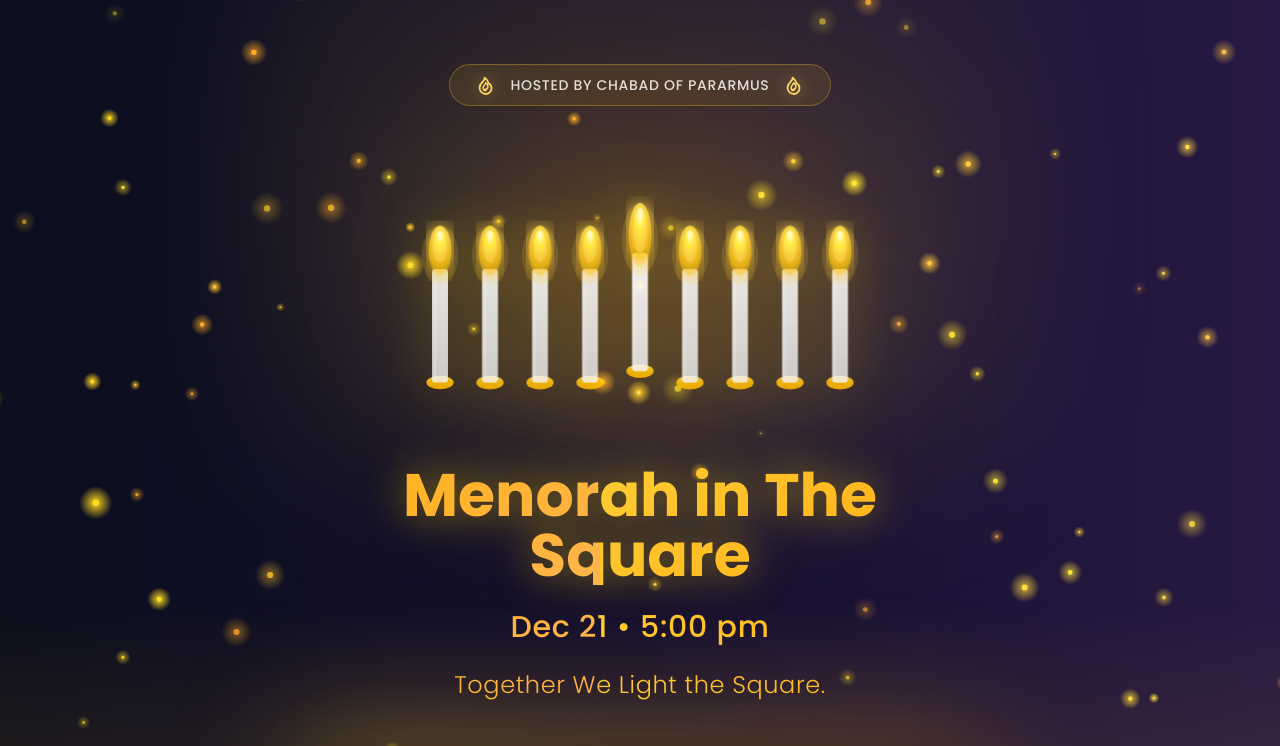
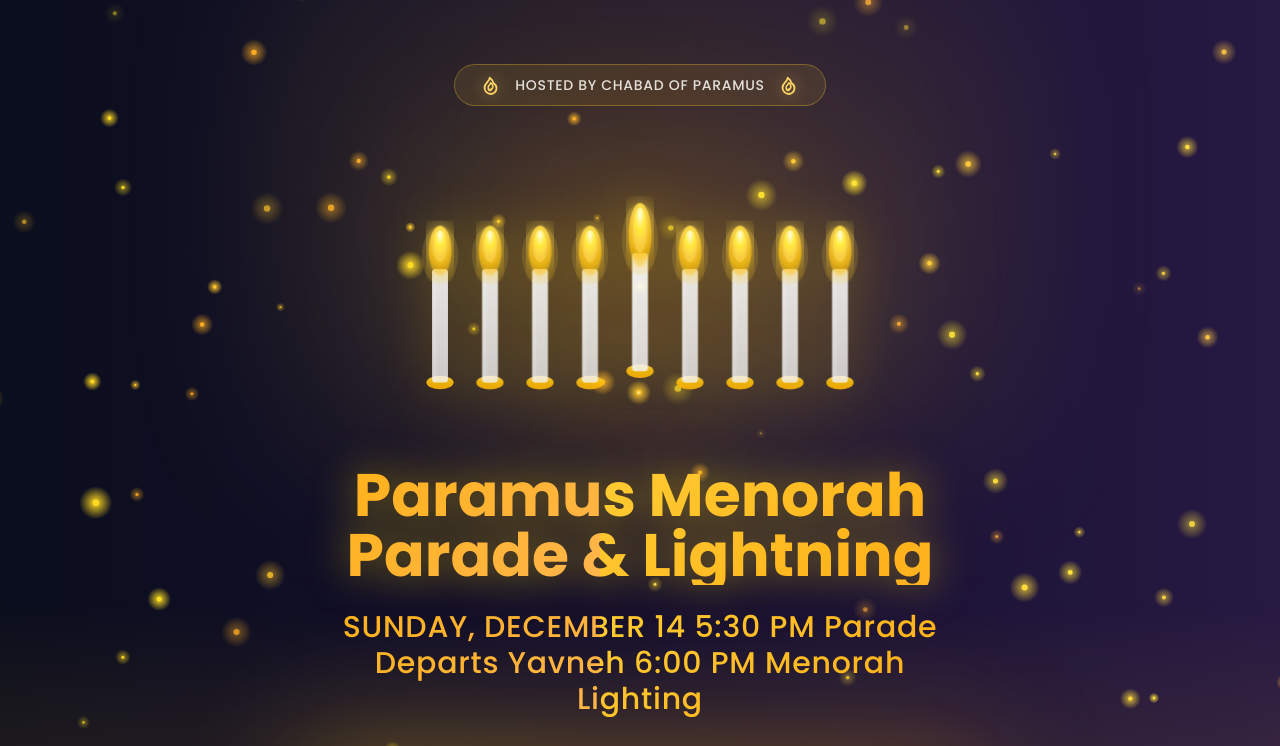
Before and after one commit to krishivgupta1429-cell/glow-light-give, a React (Vite) app: page / in a window 1280 px wide. Shown: the top 746 px of the page. Built offline with nearby package versions, Linux system fonts and the light colour scheme; the HTML template or start-up script is replaced by a standard one.

Commit message:
Visual edit in Lovable
Edited UI in Lovable

```diff
--- a/src/pages/Index.tsx
+++ b/src/pages/Index.tsx
@@ -94,7 +94,7 @@ const Index = () => {
         <div className="text-center mb-6 animate-fade-in">
           <div className="inline-flex items-center gap-3 px-6 py-2 rounded-full bg-gradient-to-r from-gold/10 via-amber/10 to-gold/10 border border-gold/30 backdrop-blur-sm">
             <GoldenFlameIcon className="w-5 h-5 md:w-6 md:h-6" />
-            <span className="text-sm font-medium text-foreground/90 tracking-wider">HOSTED BY CHABAD OF PARARMUS</span>
+            <span className="text-sm font-medium text-foreground/90 tracking-wider">HOSTED BY CHABAD OF PARAMUS</span>
             <GoldenFlameIcon className="w-5 h-5 md:w-6 md:h-6" />
           </div>
         </div>
@@ -110,19 +110,18 @@ const Index = () => {
           </div>
 
           {/* Title with Golden Gradient */}
-          <h1 className={`text-4xl md:text-6xl font-bold mb-4 text-gold-gradient bg-[length:200%_auto] drop-shadow-[0_0_20px_rgba(255,215,0,0.5)] ${!isMobile && !prefersReducedMotion ? 'animate-shimmer' : ''}`}>
-            Menorah in The Square
-          </h1>
+          <h1 className={`text-4xl md:text-6xl font-bold mb-4 text-gold-gradient bg-[length:200%_auto] drop-shadow-[0_0_20px_rgba(255,215,0,0.5)] ${!isMobile && !prefersReducedMotion ? 'animate-shimmer' : ''}`}>Paramus Menorah Parade & Lightning</h1>
 
           {/* Date and Time */}
-          <p className={`text-2xl md:text-3xl text-gold-gradient font-medium tracking-wide bg-[length:200%_auto] my-4 md:my-6 ${!isMobile && !prefersReducedMotion ? 'animate-shimmer' : ''}`}>
-            Dec 21 • 5:00 pm
-          </p>
+          <p className={`text-2xl md:text-3xl text-gold-gradient font-medium tracking-wide bg-[length:200%_auto] my-4 md:my-6 ${!isMobile && !prefersReducedMotion ? 'animate-shimmer' : ''}`}>SUNDAY, DECEMBER 14
+5:30 PM Parade Departs Yavneh
+6:00 PM Menorah Lighting
+
+        </p>
 
           {/* Subtitle */}
           <p className={`text-xl md:text-2xl text-gold-gradient font-light tracking-wide bg-[length:200%_auto] ${!isMobile && !prefersReducedMotion ? 'animate-shimmer' : ''}`}>
-            Together We Light the Square.
-          </p>
+        </p>
         </div>
 
         {/* Form Card with Glassmorphism */}
```
